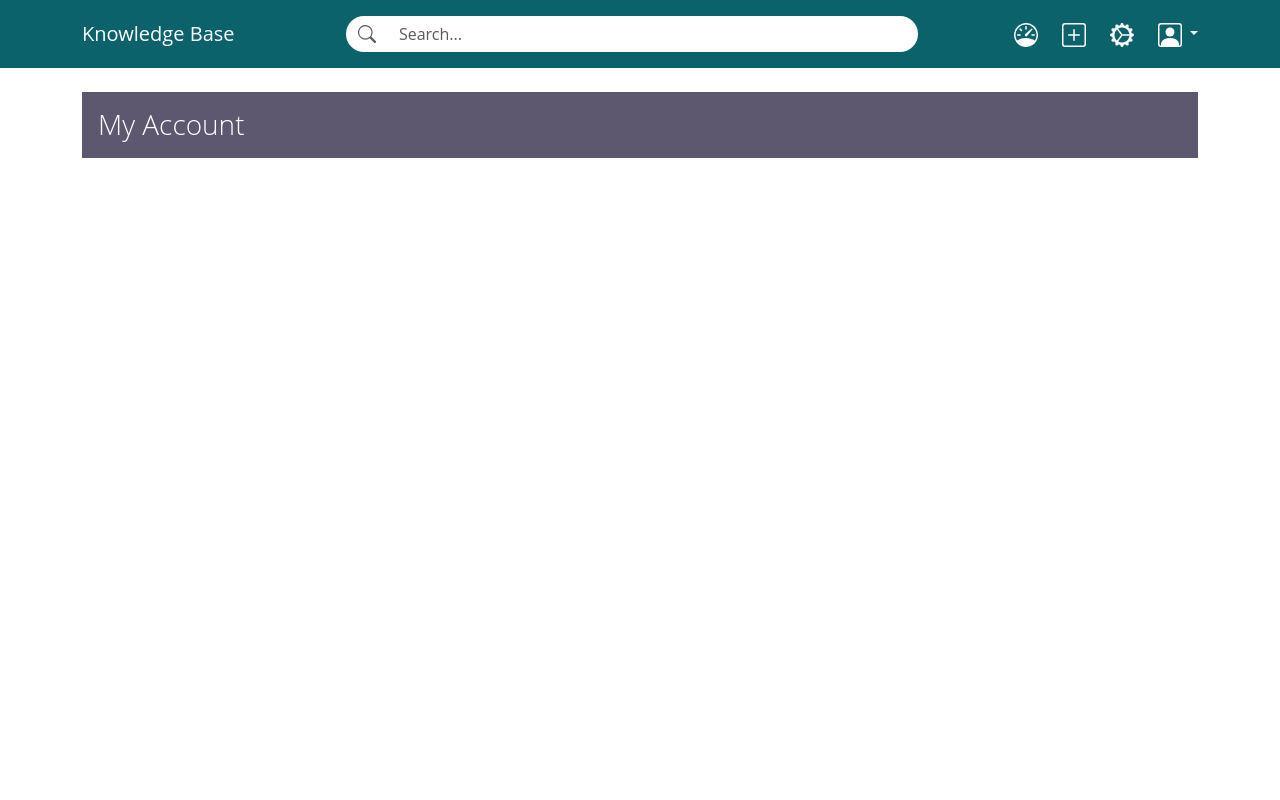
After one commit to jackwilde/kbase, a Django app: page /account/ in a window 1280 px wide. The commit adds this page. Run offline with Django 5.2, Linux system fonts and the light colour scheme; the visitor is signed in with stand-in values (Sample User, id 1); parts of the project's set-up code (start-up, migrations or seed data) failed here and were passed over; some libraries are stand-ins or nearby versions.

Commit message:
Add basic my account page

```diff
--- /dev/null
+++ b/account/templates/account/account.html
@@ -0,0 +1,11 @@
+{% extends 'base.html' %}
+
+{% block title %}My Account{% endblock %}
+
+{% block content %}
+    <div class="d-flex justify-content-between align-items-center p-3 bg-purple w-100">
+        <h1 class="fs-3 text-white fw-lighter mb-0">
+            My Account
+        </h1>
+    </div>
+{% endblock %}
--- a/account/urls.py
+++ b/account/urls.py
@@ -1,7 +1,6 @@
-from django.urls import path, reverse_lazy
-from django.views.generic import RedirectView
+from django.urls import path
 from . import views
 
 urlpatterns = [
-    path('', RedirectView.as_view(url=reverse_lazy('dashboard'), permanent=True)),
+    path('', views.AccountView.as_view(), name='my-account'),
 ]
--- a/account/views.py
+++ b/account/views.py
@@ -1,3 +1,6 @@
-from django.shortcuts import render
+from django.views.generic import TemplateView
+
 
 # Create your views here.
+class AccountView(TemplateView):
+    template_name = 'account/account.html'
--- a/django_knowledgebase/urls.py
+++ b/django_knowledgebase/urls.py
@@ -19,8 +19,7 @@ from django.urls import path, include
 
 urlpatterns = [
     path('', include('authentication.urls')),
-    path('kb/admin/', include('kb_admin.urls')),
-    path('kb/account/', include('account.urls')),
+    path('admin/', include('kb_admin.urls')),
+    path('account/', include('account.urls')),
     path('kb/', include('kbase.urls')),
-    # path('dj-admin/', admin.site.urls),
 ]
--- a/templates/includes/header.html
+++ b/templates/includes/header.html
@@ -34,7 +34,7 @@
                 </a>
                 <ul class="dropdown-menu">
                     <li><a class="dropdown-item" href="#">My articles</a></li>
-                    <li><a class="dropdown-item" href="#">My profile</a></li>
+                    <li><a class="dropdown-item" href="{% url 'my-account' %}">My account</a></li>
                     <li><hr class="dropdown-divider"></li>
                     <li>
                         <form method="POST" action="{% url 'sign-out' %}">
```
